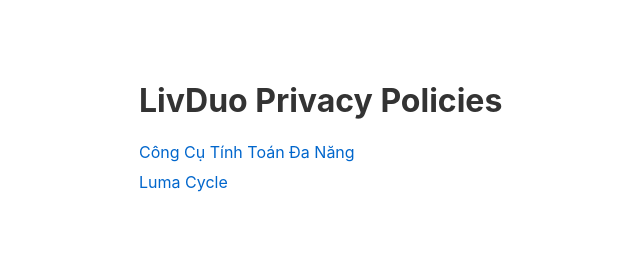
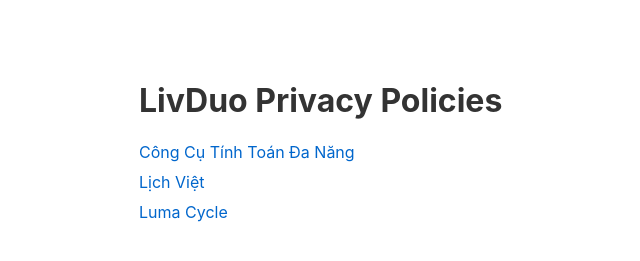
Before and after one commit to jngvmh002/f00_livduo, a plain HTML site: page index.html in a window 1280 px wide. Shown: the whole page, without its empty margins (201-841 px from the left). Drawn offline with Linux system fonts and the light colour scheme.

Commit message:
Update main page

```diff
--- a/index.html
+++ b/index.html
@@ -17,6 +17,7 @@
     <h1>LivDuo Privacy Policies</h1>
     <ul>
         <li><a href="privacy/calc-kit.html">Công Cụ Tính Toán Đa Năng</a></li>
+        <li><a href="privacy/lich-viet.html">Lịch Việt</a></li>
         <li><a href="privacy/luma-cycle.html">Luma Cycle</a></li>
     </ul>
 </body>
```
